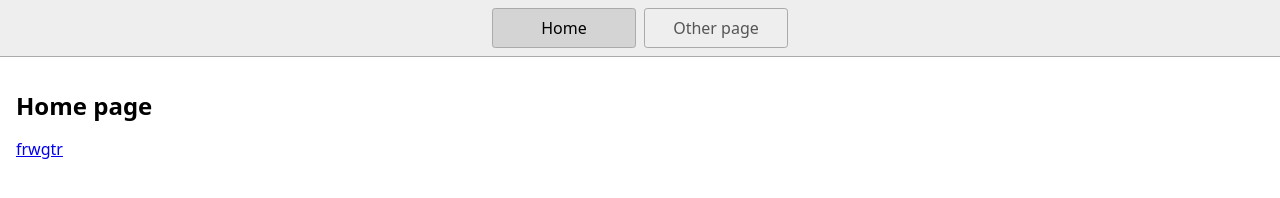
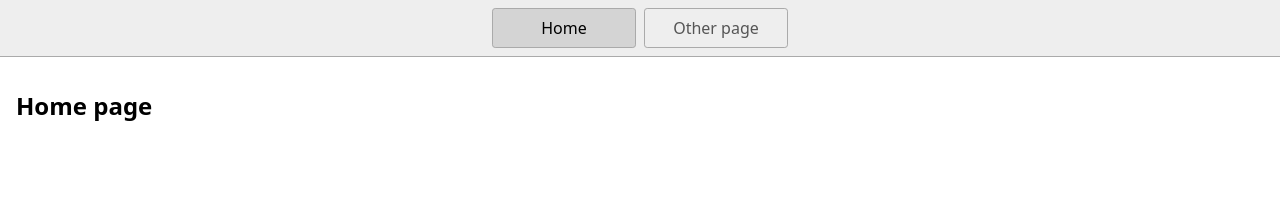
Before and after one commit to Cristiano-v7/Atv-2-pwii, a plain HTML site: page index.html in a window 1280 px wide. Drawn offline with Linux system fonts and the light colour scheme.

Commit message:
1 file modified

```diff
--- a/index.html
+++ b/index.html
@@ -18,7 +18,6 @@
     </nav>
     <main>
       <h1>Home page</h1>
-      <a href="ex02/index.html">frwgtr</a>
     </main>
   </body>
 </html>
```
